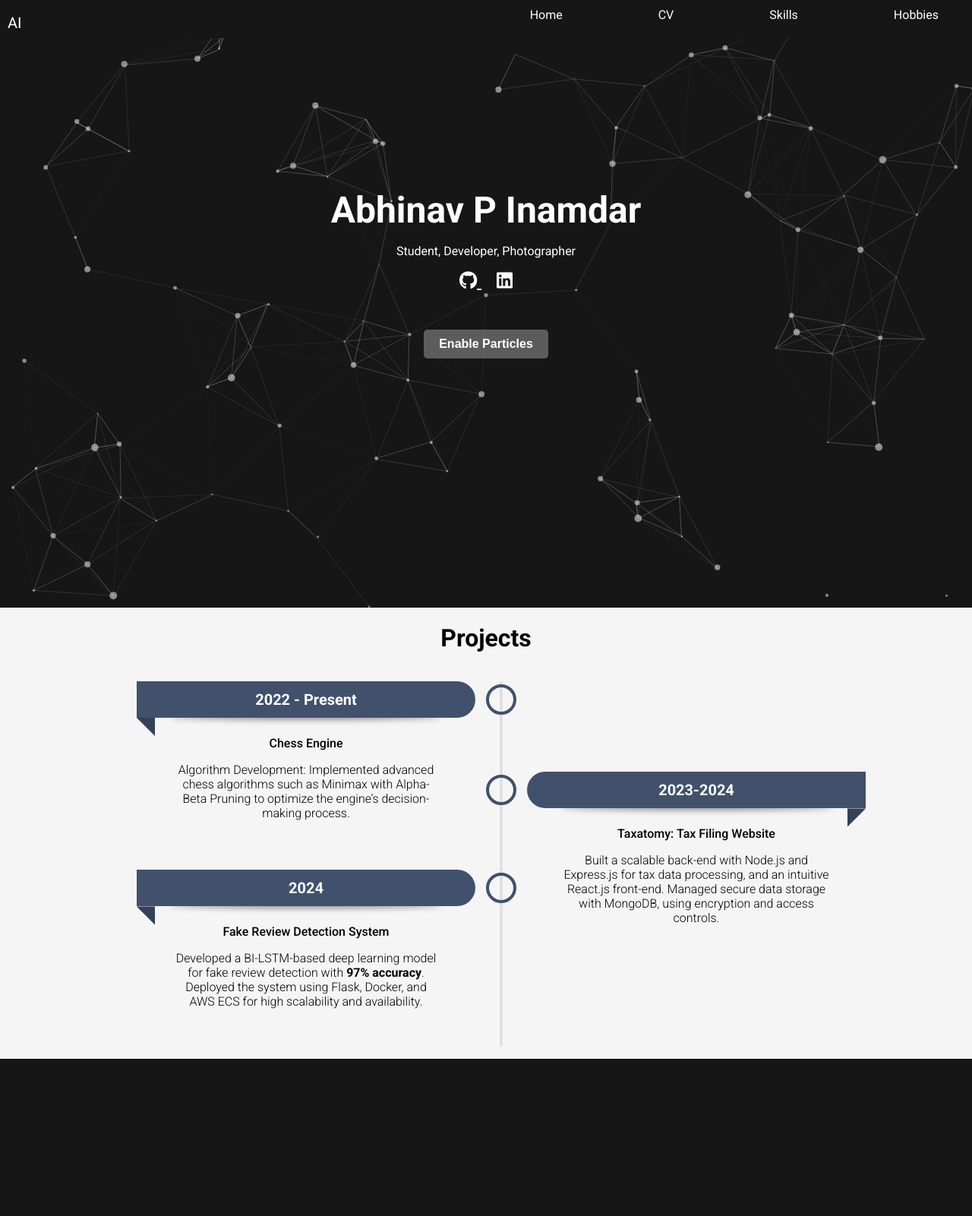
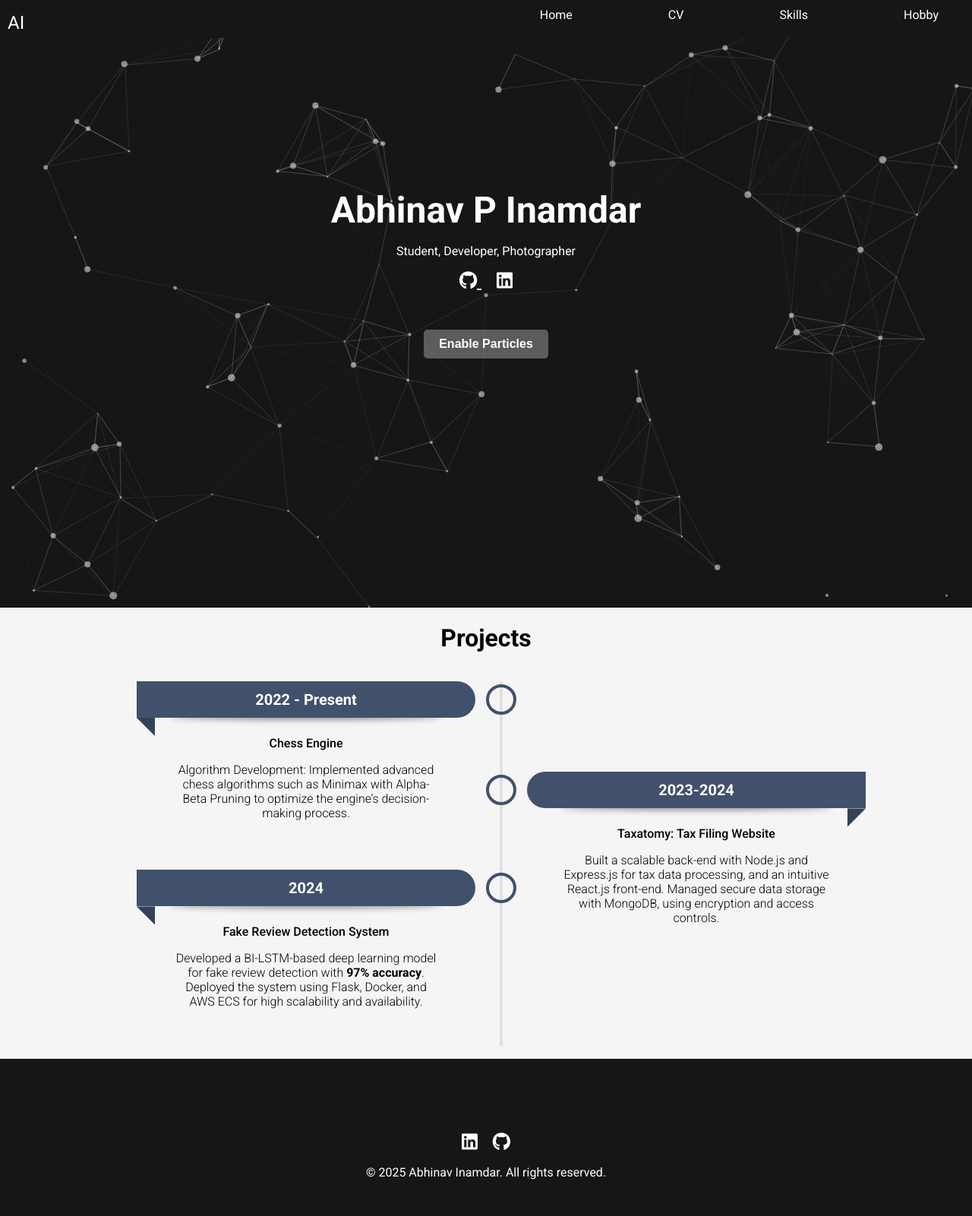
Before and after one commit to AbhinavPInamdar/AbhinavPInamdar.github.io, a plain HTML site: page index.html in a window 1280 px wide. Shown: the whole page at 76% size. Before the commit the page ends 1394 px from the top, so only its background shows below. Drawn offline with nearby package versions, Linux system fonts and the light colour scheme; no server answers; animation ran at ten frames a second.

Commit message:
small updates

```diff
--- a/css/style1.css
+++ b/css/style1.css
@@ -293,3 +293,48 @@ ul li .descr::before {
 .credits a {
     color: var(--color);
 }
+
+
+/* Footer Styles */
+footer {
+    background-color: #171616;
+    color: white;
+    padding: 2rem;
+    margin-top: 4rem;
+}
+
+.footer-content {
+    max-width: 1200px;
+    margin: 0 auto;
+    text-align: center;
+}
+
+.social-links {
+    margin-bottom: 1rem;
+}
+
+.social-links a {
+    color: white;
+    font-size: 1.5rem;
+    margin: 0 0.5rem;
+    transition: color 0.3s ease;
+}
+
+.social-links a:hover {
+    color: #3498db;
+}
+
+/* Hamburger Menu */
+.hamburger {
+    display: none;
+    cursor: pointer;
+}
+
+.hamburger span {
+    display: block;
+    width: 20px;
+    height: 2px;
+    background-color: white;
+    margin: 4px 0;
+    transition: 0.3s;
+}
--- a/index.html
+++ b/index.html
@@ -5,6 +5,7 @@
     <meta name="viewport" content="width=device-width, initial-scale=1.0">
     <title>Home</title>
     <link rel="stylesheet" href="css/style1.css">
+    <link rel="icon" href="docs/programming.png" type="image/svg+xml">
     <script src="script/particles.js"></script>
     <link rel="preconnect" href="https://fonts.googleapis.com">
     <link rel="preconnect" href="https://fonts.gstatic.com" crossorigin>
@@ -23,15 +24,12 @@
             });
         }
         document.addEventListener("DOMContentLoaded", function() {
-    gsap.from("body", {
-        opacity: 0,
-        duration: 0.5,  // Duration of the fade-in effect
-        delay: 0.2      // A slight delay before the fade-in starts (optional)
-    });
-});
+            gsap.from("body", {
+                opacity: 0,
+                duration: 0.5,  // Duration of the fade-in effect
+                delay: 0.2      // A slight delay before the fade-in starts (optional)
+            });
 
-
-        document.addEventListener("DOMContentLoaded", function() {
             // GSAP animations for hero section elements
             gsap.from(".hero p", {
                 opacity: 0,
@@ -84,13 +82,16 @@
 <body>
     <div class="navbar">
         <div class="logo">
-            <a href="#home" style="text-decoration: none; color: white;">AI</a>
+            <!-- Title Logo (Icon or Text) -->
+            <a href="index.html" style="text-decoration: none; color: white; font-size: 24px;">
+                 AI
+            </a>
         </div>
         <ul class="nav-links">
             <li><a href="index.html" onclick="event.preventDefault(); pageTransition('index.html');">Home</a></li>
             <li><a href="cv.html" onclick="event.preventDefault(); pageTransition('cv.html');">CV</a></li>
             <li><a href="#services" onclick="event.preventDefault(); pageTransition('#services');">Skills</a></li>
-            <li><a href="hobbies.html" onclick="event.preventDefault(); pageTransition('hobbies.html');">Hobbies</a></li>
+            <li><a href="hobbies.html" onclick="event.preventDefault(); pageTransition('hobbies.html');">Hobby</a></li>
         </ul>
     </div>
 
@@ -141,5 +142,21 @@
             </ul>
         </div>
     </div>
+
+    <!-- Footer -->
+    <footer>
+        <div class="footer-content">
+            <div class="footer-logo">
+                <a href="#home" style="text-decoration: none; color: #41516C;">
+
+                </a>
+            </div>
+            <div class="social-links">
+                <a href="https://linkedin.com/in/abhinavpinamdar" target="_blank"><i class="fab fa-linkedin"></i></a>
+                <a href="https://github.com/abhinavpinamdar" target="_blank"><i class="fab fa-github"></i></a>
+            </div>
+            <p>&copy; 2025 Abhinav Inamdar. All rights reserved.</p>
+        </div>
+    </footer>
 </body>
 </html>
```
Also changed, not shown: cv.html (+1 -0 lines), hobbies.html (+4 -4 lines), docs/programming.png (added).
